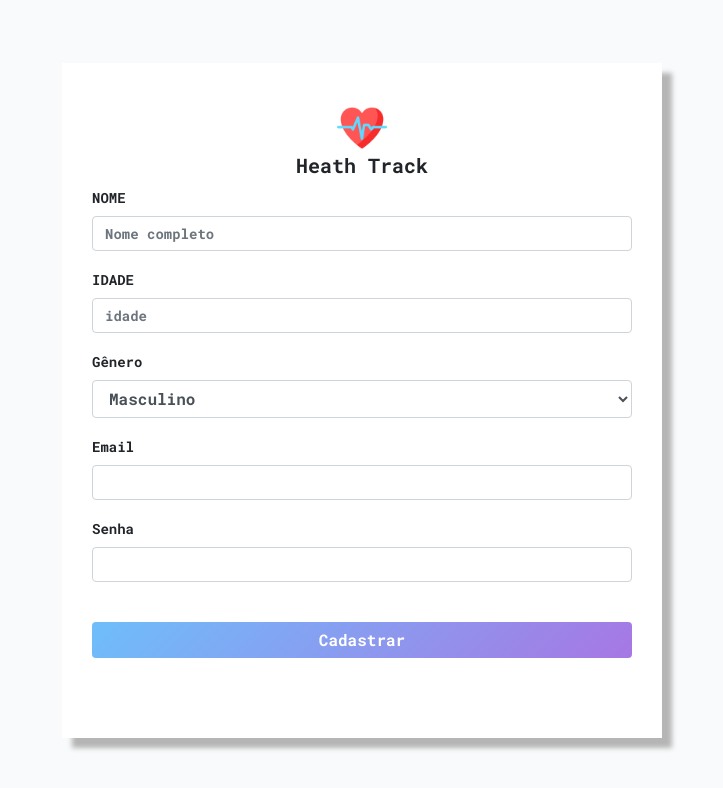
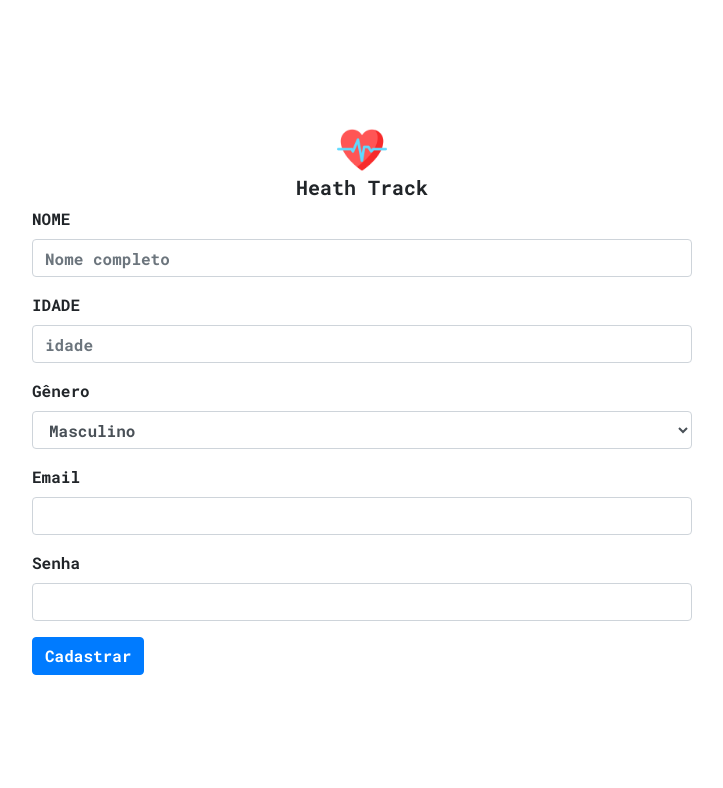
Before and after one commit to janderson-code/Site_Projeto, a plain HTML site: page views/register.html in a window 1280 px wide. Shown: the whole page, without its empty margins (278-1001 px from the left). Drawn offline with Linux system fonts and the light colour scheme; files whose address does not match are found by name.

Commit message:
Revert "Final registro"
This reverts commit 8f8535f7aec2c7758f8e6531e33b5a1282eac306.

```diff
--- a/CSS/register.css
+++ b/CSS/register.css
@@ -1,59 +1,31 @@
 .register-parent{
     height: 100%;
     padding: 0 2%;
-    background: #f9fafb;
     display: flex;
     flex-direction: column;
     align-items: center;
     justify-content: center;
-    min-height: 700px;
 }
 
-.register {
+.register{
     width: 100%;
-    max-width: 600px;
-    padding: 40px 30px 80px 30px;
+    max-width: 700px;
+    padding: 20px;
     background-color: #fff;
-    -webkit-box-shadow: 10px 10px 5px 0px rgba(181,181,181,1);
-    -moz-box-shadow: 10px 10px 5px 0px rgba(181,181,181,1);
-    box-shadow: 10px 10px 5px 0px rgba(181,181,181,1);
 
 }
-.register-title {
+.register-title{
     display: flex;
     flex-direction: column;
     align-items: center;
     justify-content: center;
 
 }
-.register-title img {
+.register-title img{
     width:  50px;
     height: 50px;
 
 }
-.register-title h2 {
+.register-title h2{
     font-size: 20px;
 }
-.register .form-group label {
-    font-size: 14px;
-}
-.register .form-group input {
-    font-size: 14px;
-}
-.register button {
-    width: 100%;
-    display: block;
-    margin-top: 40px;
-    background: linear-gradient(135deg,#6eBefb,#a777e3);
-    border: 1px solid #6eBefb;
-    color: #fff;
-    border: none;
-
-}
-.register button:hover {
-    border: none;
-    color: #fff;
-    transform: scale(1.05);
-    transition: .2s;
-    font-size:16px;
-}
--- a/views/register.html
+++ b/views/register.html
@@ -40,7 +40,7 @@
                   <label for="senha">Senha</label>
                   <input type="password" class="form-control" id="senha">
                 </div>
-                <button type="submit" class="btn">Cadastrar</button>
+                <button type="submit" class="btn btn-primary">Cadastrar</button>
               </form>
         </div>
     </div>
```
